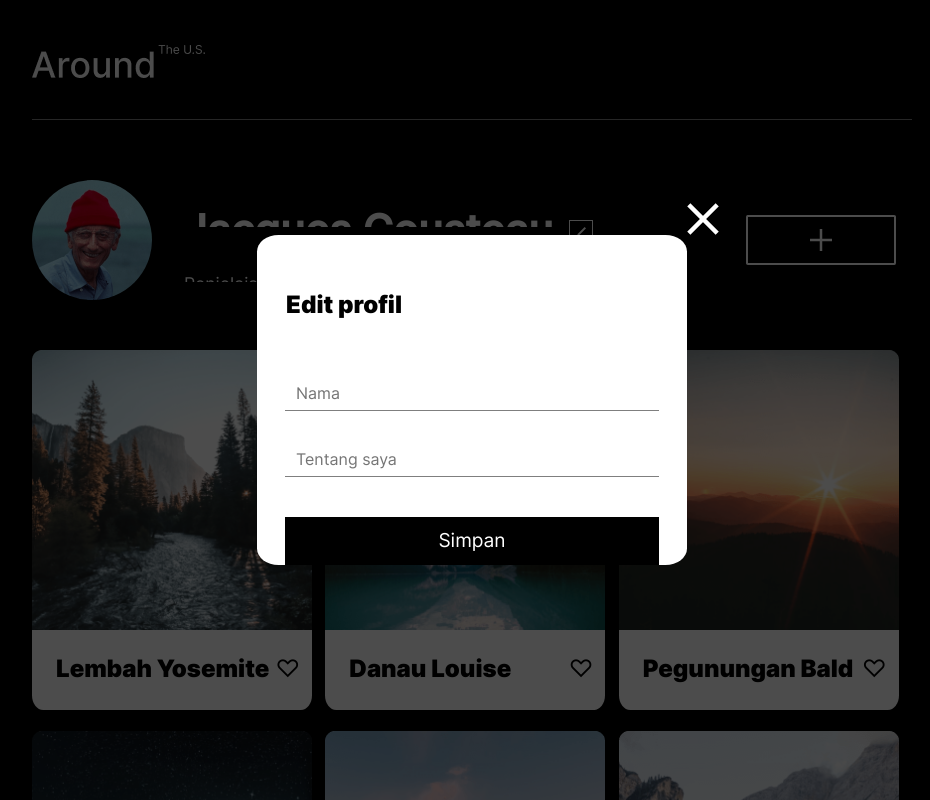
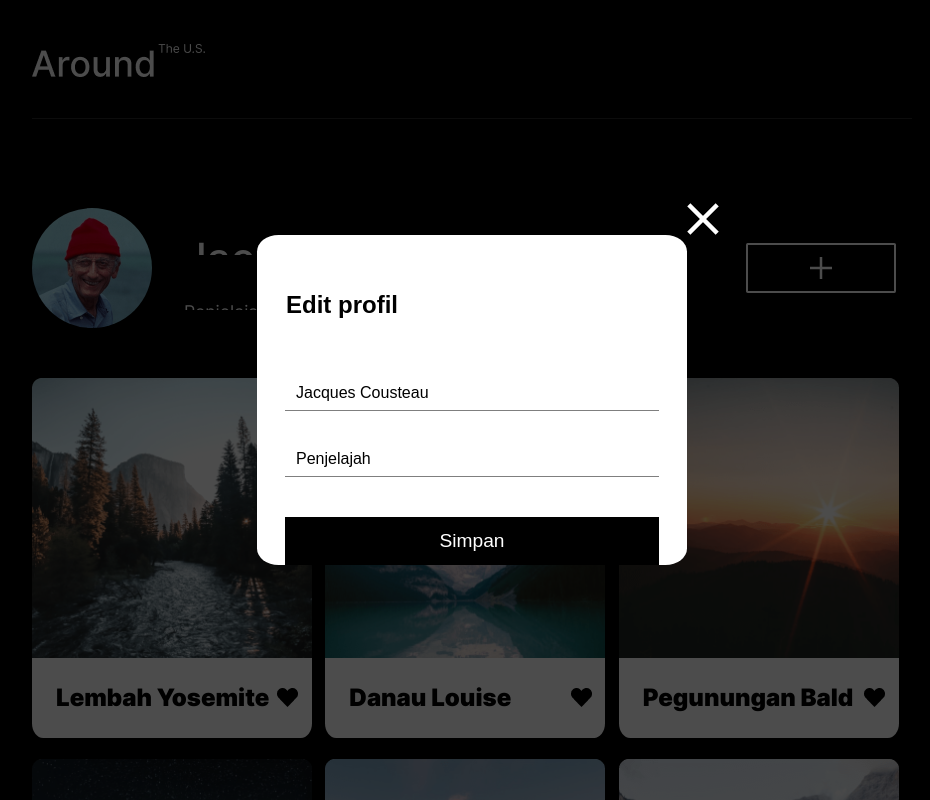
Before and after one commit to babelvonbritton/web_project_4_id, a plain HTML site: page index.html in a window 1280 px wide. Both pictures are taken after a click on the button 749 px from the left and 231 px from the top of the page. Shown: the top 800 px of the page, without its empty margins (168-1098 px from the left). Drawn offline with Linux system fonts and the light colour scheme; files whose address does not match are found by name.

Commit message:
Revision 1.0

```diff
--- a/blocks/header/header.css
+++ b/blocks/header/header.css
@@ -1,8 +1,8 @@
 .header {
   width: 55em;
   height: 4.6em;
-  margin-bottom: 3.75em;
-  border-bottom: .1em solid grey;
+  margin: 2.75em auto;
+  border-bottom: .1em solid rgba(84, 84, 84, .5);
 }
 
 @media screen and (max-width: 320px) {
--- a/blocks/photo-grid/__like-btn/photo-grid__like-btn.css
+++ b/blocks/photo-grid/__like-btn/photo-grid__like-btn.css
@@ -1,11 +1,20 @@
 .photo-grid__like-btn {
-  color: #000;
+  background-image: url(../../../images/love-btn.png);
+  background-repeat: no-repeat;
+  background-color: transparent;
+  width: 1em;
+  height: .8em;
   font-size: 1.5em;
   margin-right: .5em;
   cursor: pointer;
   padding: 0;
   border: 0;
-  background-color: #fff;
+}
+
+.photo-grid__like-btn_active {
+  background-image: url(../../../images/love-btn-active.png);
+  background-repeat: no-repeat;
+  background-color: transparent;
 }
 
 .photo-grid__like-btn:hover {
--- a/blocks/photo-grid/__name/photo-grid__name.css
+++ b/blocks/photo-grid/__name/photo-grid__name.css
@@ -3,7 +3,8 @@
   color: #000;
   /* text-align: center; */
   padding-left: 1em;
-  font-family: 'Inter-Black';
+  font-family: 'Inter';
+  font-weight: 900;
   font-size: 1.5em;
   text-overflow: ellipsis;
   white-space: nowrap;
--- a/blocks/profile/__name/profile__name.css
+++ b/blocks/profile/__name/profile__name.css
@@ -1,5 +1,6 @@
 .profile__name {
-  font-family: 'Inter-Medium', sans-serif;
+  font-family: 'Inter', sans-serif;
+  font-weight: 500;
   font-size: 2.6em;
   line-height: 114%;
   text-overflow: ellipsis;
--- a/blocks/profile/__title/profile__title.css
+++ b/blocks/profile/__title/profile__title.css
@@ -1,5 +1,6 @@
 .profile__title {
-  font-family: 'Inter-Regular', sans-serif;
+  font-family: 'Inter', sans-serif;
+  font-weight: 400;
   font-size: 1.1em;
   line-height: 125%;
   text-overflow: ellipsis;
--- a/fonts/fonts.css
+++ b/fonts/fonts.css
@@ -1,17 +1,17 @@
 @font-face {
-  font-family: 'Inter-Black';
+  font-family: 'Inter';
   src: url(./Inter-Black.woff), url(./Inter-Black.woff2);
   font-weight: 900;
 }
 
 @font-face {
-  font-family: 'Inter-Medium';
+  font-family: 'Inter';
   src: url(./Inter-Medium.woff), url(./Inter-Medium.woff2);
   font-weight: 500;
 }
 
 @font-face {
-  font-family: 'Inter-Regular';
+  font-family: 'Inter';
   src: url(./Inter-Regular.woff), url(./Inter-Regular.woff2);
   font-weight: 400;
 }
--- a/index.css
+++ /dev/null
@@ -1,43 +0,0 @@
-/* Format page */
-@import url(./vendor/normalize.css);
-@import url(./blocks/root/root.css);
-@import url(./blocks/page/page.css);
-@import url(./fonts/fonts.css);
-
-/* Wrap up page contents */
-@import url(./blocks/container/container.css);
-
-/* Title */
-@import url(./blocks/header/header.css);
-@import url(./blocks/header/__img/header__img.css);
-
-/* Profile */
-@import url(./blocks/profile/profile.css);
-@import url(./blocks/profile/__pic/profile__pic.css);
-@import url(./blocks/profile/__info/profile__info.css);
-@import url(./blocks/profile/__name/profile__name.css);
-@import url(./blocks/profile/__title/profile__title.css);
-@import url(./blocks/profile/__edit-btn/profile__edit-btn.css);
-@import url(./blocks/profile/__add-btn/profile__add-btn.css);
-
-/* Photo Grid */
-@import url(./blocks/photo-grid/photo-grid.css);
-@import url(./blocks/photo-grid/__item/photo-grid__item.css);
-@import url(./blocks/photo-grid/__img/photo-grid__img.css);
-@import url(./blocks/photo-grid/__info/photo-grid__info.css);
-@import url(./blocks/photo-grid/__name/photo-grid__name.css);
-@import url(./blocks/photo-grid/__like-btn/photo-grid__like-btn.css);
-
-/* Popup Overlay */
-@import url(./blocks/popup/popup.css);
-@import url(./blocks/popup/__container/popup__container.css);
-@import url(./blocks/popup/__close-btn/popup__close-btn.css);
-@import url(./blocks/popup/__title/popup__title.css);
-@import url(./blocks/popup/__input/popup__input.css);
-@import url(./blocks/popup/__input/_text/popup__input_text_name.css);
-@import url(./blocks/popup/__input/_text/popup__input_text_title.css);
-@import url(./blocks/popup/__submit-btn/popup__submit-btn.css);
-
-/* Footer */
-@import url(./blocks/footer/footer.css);
-@import url(./blocks/footer/__cr/footer__cr.css);
--- a/index.html
+++ b/index.html
@@ -4,78 +4,78 @@
   <meta charset="UTF-8">
   <meta http-equiv="X-UA-Compatible" content="IE=edge">
   <meta name="viewport" content="width=device-width, initial-scale=1.0">
-  <link rel="stylesheet" href="./index.css">
+  <link rel="stylesheet" href="./pages/index.css">
   <title>Around The U.S.</title>
 </head>
 <body class="page">
+  <!-- Heading -->
+  <header class="header">
+    <img src="./images/header-title.png" alt="header-title" class="header__img">
+  </header>
   <main class="container">
-    <!-- Heading -->
-    <header class="header">
-      <img src="./images/header-title.png" alt="header-title" class="header__img">
-    </header>
     <!-- Profile -->
-    <div class="profile">
+    <section class="profile">
       <img src="./images/avatar.png" alt="avatar" class="profile__pic">
       <span class="profile__info">
         <h1 class="profile__name">Jacques Cousteau</h1>
         <p class="profile__title">Penjelajah</p>
       </span>
-      <button class="profile__edit-btn"><img src="./images/edit-btn.png" alt="Edit button"></button>
-      <button class="profile__add-btn"><img src="./images/add-btn.png" alt="Add button"></button>
-    </div>
+      <button type="button" class="profile__edit-btn"><img src="./images/edit-btn.png" alt="Edit button"></button>
+      <button type="button" class="profile__add-btn"><img src="./images/add-btn.png" alt="Add button"></button>
+    </section>
     <!-- Photo Grid -->
-    <div class="photo-grid">
+    <section class="photo-grid">
       <span class="photo-grid__item">
         <img src="./images/yosemite-valley.png" alt="Lembah Yosemite" class="photo-grid__img">
         <span class="photo-grid__info">
-          <p class="photo-grid__name">Lembah Yosemite</p>
-          <button class="photo-grid__like-btn">&#9825;</button>
+          <h2 class="photo-grid__name">Lembah Yosemite</h2>
+          <button class="photo-grid__like-btn photo-grid__like-btn_active"></button>
         </span>
       </span>
       <span class="photo-grid__item">
         <img src="./images/louise-lake.png" alt="Danau Louise" class="photo-grid__img">
         <span class="photo-grid__info">
-          <p class="photo-grid__name">Danau Louise</p>
-          <button class="photo-grid__like-btn">&#9825;</button>
+          <h2 class="photo-grid__name">Danau Louise</h2>
+          <button class="photo-grid__like-btn photo-grid__like-btn_active"></button>
         </span>
       </span>
       <span class="photo-grid__item">
         <img src="./images/bald-mountain.png" alt="Pegunungan Bald" class="photo-grid__img">
         <span class="photo-grid__info">
-          <p class="photo-grid__name">Pegunungan Bald</p>
-          <button class="photo-grid__like-btn">&#9825;</button>
+          <h2 class="photo-grid__name">Pegunungan Bald</h2>
+          <button class="photo-grid__like-btn photo-grid__like-btn_active"></button>
         </span>
       </span>
       <span class="photo-grid__item">
         <img src="./images/mount-latemar.png" alt="Gunung Latemar" class="photo-grid__img">
         <span class="photo-grid__info">
-          <p class="photo-grid__name">Gunung Latemar</p>
-          <button class="photo-grid__like-btn">&#9825;</button>
+          <h2 class="photo-grid__name">Gunung Latemar</h2>
+          <button class="photo-grid__like-btn photo-grid__like-btn_active"></button>
         </span>
       </span>
       <span class="photo-grid__item">
         <img src="./images/vanoise-national-park.png" alt="Taman Nasional Vanoise" class="photo-grid__img">
         <span class="photo-grid__info">
-          <p class="photo-grid__name">Vanoise National Park</p>
-          <button class="photo-grid__like-btn">&#9825;</button>
+          <h2 class="photo-grid__name">Vanoise National Park</h2>
+          <button class="photo-grid__like-btn photo-grid__like-btn_active"></button>
         </span>
       </span>
       <span class="photo-grid__item">
         <img src="./images/lago-of-braies.png" alt="Lago di Braies" class="photo-grid__img">
         <span class="photo-grid__info">
-          <p class="photo-grid__name">Lago di Braies</p>
-          <button class="photo-grid__like-btn">&#9825;</button>
+          <h2 class="photo-grid__name">Lago di Braies</h2>
+          <button class="photo-grid__like-btn photo-grid__like-btn_active"></button>
         </span>
       </span>
-    </div>
+    </section>
     <!-- Pop up overlay -->
     <div class="popup">
       <form class="popup__container">
-        <button class="popup__close-btn"><img src="./images/close-btn.png" alt="Close button"></button>
+        <button type="button" class="popup__close-btn"><img src="./images/close-btn.png" alt="Close button"></button>
         <h3 class="popup__title">Edit profil</h3>
         <input type="text" name="name" placeholder="Nama" class="popup__input popup__input_text_name">
         <input type="text" name="title" placeholder="Tentang saya" class="popup__input popup__input_text_title">
-        <button type="submit" class="popup__submit-btn">Simpan</button>
+        <button type="submit" value="submit" class="popup__submit-btn">Simpan</button>
       </form>
     </div>
   </main>
--- /dev/null
+++ b/pages/index.css
@@ -0,0 +1,43 @@
+/* Format page */
+@import url(../vendor/normalize.css);
+@import url(../blocks/root/root.css);
+@import url(../blocks/page/page.css);
+@import url(../fonts/fonts.css);
+
+/* Wrap up page contents */
+@import url(../blocks/container/container.css);
+
+/* Title */
+@import url(../blocks/header/header.css);
+@import url(../blocks/header/__img/header__img.css);
+
+/* Profile */
+@import url(../blocks/profile/profile.css);
+@import url(../blocks/profile/__pic/profile__pic.css);
+@import url(../blocks/profile/__info/profile__info.css);
+@import url(../blocks/profile/__name/profile__name.css);
+@import url(../blocks/profile/__title/profile__title.css);
+@import url(../blocks/profile/__edit-btn/profile__edit-btn.css);
+@import url(../blocks/profile/__add-btn/profile__add-btn.css);
+
+/* Photo Grid */
+@import url(../blocks/photo-grid/photo-grid.css);
+@import url(../blocks/photo-grid/__item/photo-grid__item.css);
+@import url(../blocks/photo-grid/__img/photo-grid__img.css);
+@import url(../blocks/photo-grid/__info/photo-grid__info.css);
+@import url(../blocks/photo-grid/__name/photo-grid__name.css);
+@import url(../blocks/photo-grid/__like-btn/photo-grid__like-btn.css);
+
+/* Popup Overlay */
+@import url(../blocks/popup/popup.css);
+@import url(../blocks/popup/__container/popup__container.css);
+@import url(../blocks/popup/__close-btn/popup__close-btn.css);
+@import url(../blocks/popup/__title/popup__title.css);
+@import url(../blocks/popup/__input/popup__input.css);
+@import url(../blocks/popup/__input/_text/popup__input_text_name.css);
+@import url(../blocks/popup/__input/_text/popup__input_text_title.css);
+@import url(../blocks/popup/__submit-btn/popup__submit-btn.css);
+
+/* Footer */
+@import url(../blocks/footer/footer.css);
+@import url(../blocks/footer/__cr/footer__cr.css);
--- a/scripts/script.js
+++ b/scripts/script.js
@@ -1,57 +1,40 @@
-// Memunculkan popup form
+// Variabel
 const popup = document.querySelector('.popup')
-const cls_btn = popup.querySelector('.popup__close-btn')
-const edit_btn = document.querySelector('.profile__edit-btn')
+const form = popup.querySelector('.popup__container')
+const closeButton = popup.querySelector('.popup__close-btn')
+const editButton = document.querySelector('.profile__edit-btn')
+let inputName = popup.querySelector('.popup__input_text_name')
+let inputTitle = popup.querySelector('.popup__input_text_title')
+let dName = document.querySelector('.profile__name')
+let dTitle = document.querySelector('.profile__title')
 
+// Function popup open
 function handlerPopupForm() {
+  inputName.value = dName.textContent;
+  inputTitle.value = dTitle.textContent;
+
   popup.classList.add('popup_opened');
 }
-
+// Function popup close
 function handleCloseForm(event) {
   event.preventDefault();
 
-  popup.classList.remove('popup_opened')
-}
-
-edit_btn.addEventListener('click', handlerPopupForm);
-cls_btn.addEventListener('click', handleCloseForm);
-
-// Mengaktifkan like
-const like_btn = document.querySelectorAll('.photo-grid__like-btn');
-
-function handlerLikeAct(event) {
-   event.preventDefault();
-
-   if (this.textContent === '\u2665') {
-     this.textContent = '\u2661';
-   } else {
-     this.textContent = '\u2665';
-   }
-}
-
-for (let i = 0; i < like_btn.length; i++) {
-  like_btn[i].addEventListener('click', handlerLikeAct);
+  popup.classList.remove('popup_opened');
 }
 
 // Function input
-const form = popup.querySelector('.popup__container')
-
 function handleProfileFormSubmit(event) {
   event.preventDefault();
-
-  let inputName = popup.querySelector('.popup__input_text_name')
-  let inputTitle = popup.querySelector('.popup__input_text_title')
 
   let nameValue = inputName.value;
   let titleValue = inputTitle.value;
 
-  let dName = document.querySelector('.profile__name')
-  let dTitle = document.querySelector('.profile__title')
-
   dName.textContent = nameValue;
   dTitle.textContent = titleValue;
 
-  popup.classList.remove('popup_opened');
+  handleCloseForm(event);
 }
 
+editButton.addEventListener('click', handlerPopupForm);
+closeButton.addEventListener('click', handleCloseForm);
 form.addEventListener('submit', handleProfileFormSubmit);
```
Also changed, not shown: images/love-btn-active.png (added).
